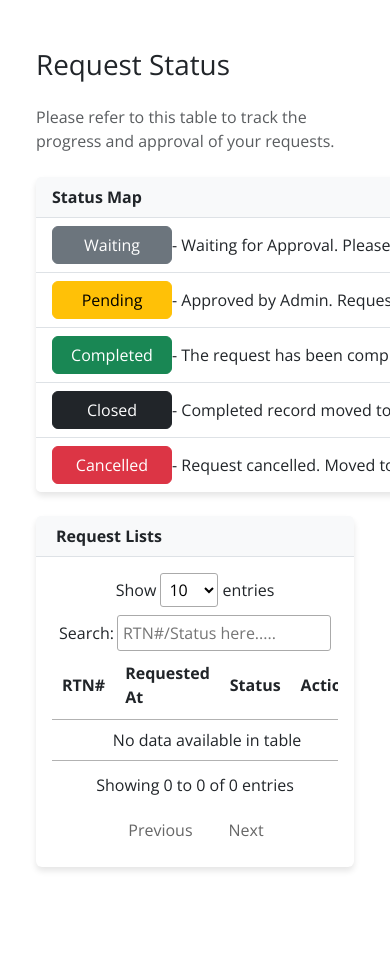
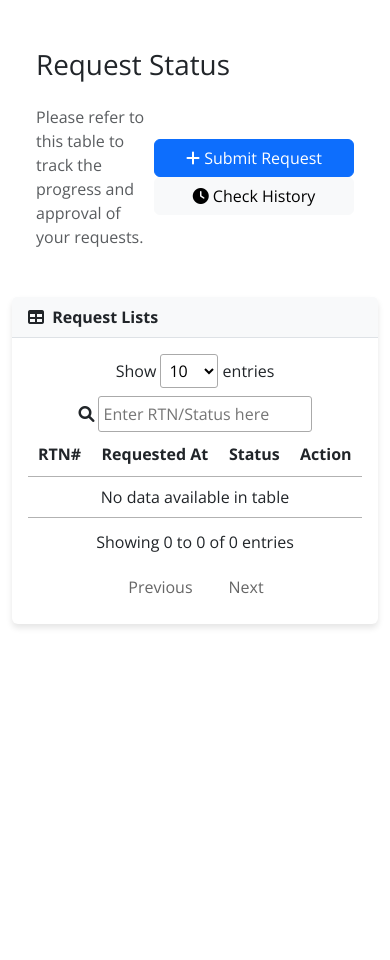
Before and after one commit to aarown00/MEI, a Django app: a page that uses webapp/templates/base.html in a window 390 px wide; the page is wider, and only the part inside the window is pictured. Shown: the part 56-1016 px from the top of that part. After the commit the page ends 684 px from the top of that part, so only its background shows below. Run offline with Django 5.2, Linux system fonts and the light colour scheme; the visitor is signed in with stand-in values (Sample User, id 1); data that the repository does not hold is empty; some libraries are stand-ins or nearby versions.

Commit message:
gerald revamp

```diff
--- a/webapp/templates/base.html
+++ b/webapp/templates/base.html
@@ -7,6 +7,8 @@
     <link href="https://cdn.jsdelivr.net/npm/bootstrap@5.3.3/dist/css/bootstrap.min.css" rel="stylesheet" integrity="sha384-QWTKZyjpPEjISv5WaRU9OFeRpok6YctnYmDr5pNlyT2bRjXh0JMhjY6hW+ALEwIH" crossorigin="anonymous">
     <link rel="stylesheet" type="text/css" href="https://cdn.datatables.net/2.0.8/css/dataTables.dataTables.min.css">
     <link href="https://unpkg.com/boxicons@2.1.4/css/boxicons.min.css" rel="stylesheet"/>
+    <link rel="stylesheet" href="https://cdnjs.cloudflare.com/ajax/libs/font-awesome/6.0.0-beta3/css/all.min.css">
+
 
     <style>
 
@@ -87,7 +89,8 @@
                     searching: true,
                     ordering: false,
                     language: {
-                        searchPlaceholder: 'RTN#/Status here.....'
+                        search: '<span class="fa fa-search"></span>', // Use Font Awesome search icon
+                        searchPlaceholder: 'Enter RTN/Status here'
                     },
                     columnDefs: [
                         { searchable: true, targets: [0, 2] },  // Make the first and third column searchable
--- a/webapp/templates/home.html
+++ b/webapp/templates/home.html
@@ -69,7 +69,7 @@
             <div class="d-flex flex-column flex-md-row" data-aos="fade-up" data-aos-delay="200">
               {% if request.user.is_authenticated %}
 
-                <a href="{% url 'submitrequest' username=request.user.username %}" class="btn-get-started m-1">Request<i class="bi bi-arrow-right"></i></a>
+                <a href="{% url 'submitrequest' username=request.user.username %}" class="btn-get-started m-1">Submit<i class="bi bi-arrow-right"></i></a>
                 <a href="{% url 'viewreview' username=request.user.username %}" class="btn-get-started m-1">View<i class="bi bi-arrow-right"></i></a>
                 <a href="{% url 'viewhistory' username=request.user.username %}" class="btn-get-started m-1">History<i class="bi bi-arrow-right"></i></a>
 
--- a/webapp/templates/viewreview.html
+++ b/webapp/templates/viewreview.html
@@ -65,6 +65,10 @@
         width: 150px; /* Adjust this value as needed */
     }
 
+    .btn-bc {
+        width: 200px; /* Adjust this value as needed */
+    }
+
 
 
 
@@ -74,50 +78,20 @@
 
 <div class="container-fluid px-4">
     <h1 class="mt-4 mb-4">Request Status</h1>
-    <ol class="breadcrumb mb-4">
-        <li class="breadcrumb-item active">Please refer to this table to track the progress and approval of your requests.</li>
-    </ol>
-
-
-    <div class="card" style="width: 78rem;">
-        <div class="card-header">
-            Status Map
+    <div class="d-flex justify-content-between align-items-center mb-4">
+        <ol class="breadcrumb mb-0">
+            <li class="breadcrumb-item active">Please refer to this table to track the progress and approval of your requests.</li>
+        </ol>
+        <div>
+            <a href="{% url 'submitrequest' username=request.user.username %}" class="btn btn-primary btn-bc mr-2">
+                <i class="fas fa-plus"></i> Submit Request
+            </a>
+            <a href="{% url 'viewhistory' username=request.user.username %}" class="btn btn-light btn-bc">
+                <i class="fas fa-clock"></i> Check History
+            </a>
         </div>
-        <ul class="list-group list-group-flush">
-            <li class="list-group-item">
-                <div class="d-flex align-items-center">
-                    <button type="button" class="btn btn-secondary btn-status">Waiting</button>
-                    <div class="ml-3 flex-grow-1"> - Waiting for Approval. Please wait for Admin to approve your request. You can still cancel request at this status.</div>
-                </div>
-            </li>
-            <li class="list-group-item">
-                <div class="d-flex align-items-center">
-                    <button type="button" class="btn btn-warning btn-status">Pending</button>
-                    <div class="ml-3 flex-grow-1"> - Approved by Admin. Request is now ongoing. Request cannot be cancelled beyond this point.</div>
-                </div>
-            </li>
-            <li class="list-group-item">
-                <div class="d-flex align-items-center">
-                    <button type="button" class="btn btn-success btn-status">Completed</button>
-                    <div class="ml-3 flex-grow-1"> - The request has been completed. You can move the items to history table.</div>
-                </div>
-            </li>
-            <li class="list-group-item">
-                <div class="d-flex align-items-center">
-                    <button type="button" class="btn btn-dark btn-status">Closed</button>
-                    <div class="ml-3 flex-grow-1"> - Completed record moved to history.</div>
-                </div>
-            </li>
-            <li class="list-group-item">
-                <div class="d-flex align-items-center">
-                    <button type="button" class="btn btn-danger btn-status">Cancelled</button>
-                    <div class="ml-3 flex-grow-1"> - Request cancelled. Moved to history</div>
-                </div>
-            </li>
-        </ul>
     </div>
-
-
+</div>
 
 </br>
     <div class="card mb-4">
@@ -239,7 +213,7 @@
                 </dl>
                 <h6>Request Details</h6>
                 <dl class="row">
-                    <dt class="col-sm-4">Equipment: Name</dt>
+                    <dt class="col-sm-4">Equipment:</dt>
                     <dd class="col-sm-8" id="issueEqName"></dd>
 
                     <dt class="col-sm-4">Equipment Type:</dt>
```
Also changed, not shown: webapp/templates/profile.html (+16 -5 lines), webapp/templates/submitrequest.html (+11 -1 lines), webapp/templates/viewhistory.html (+21 -4 lines).
